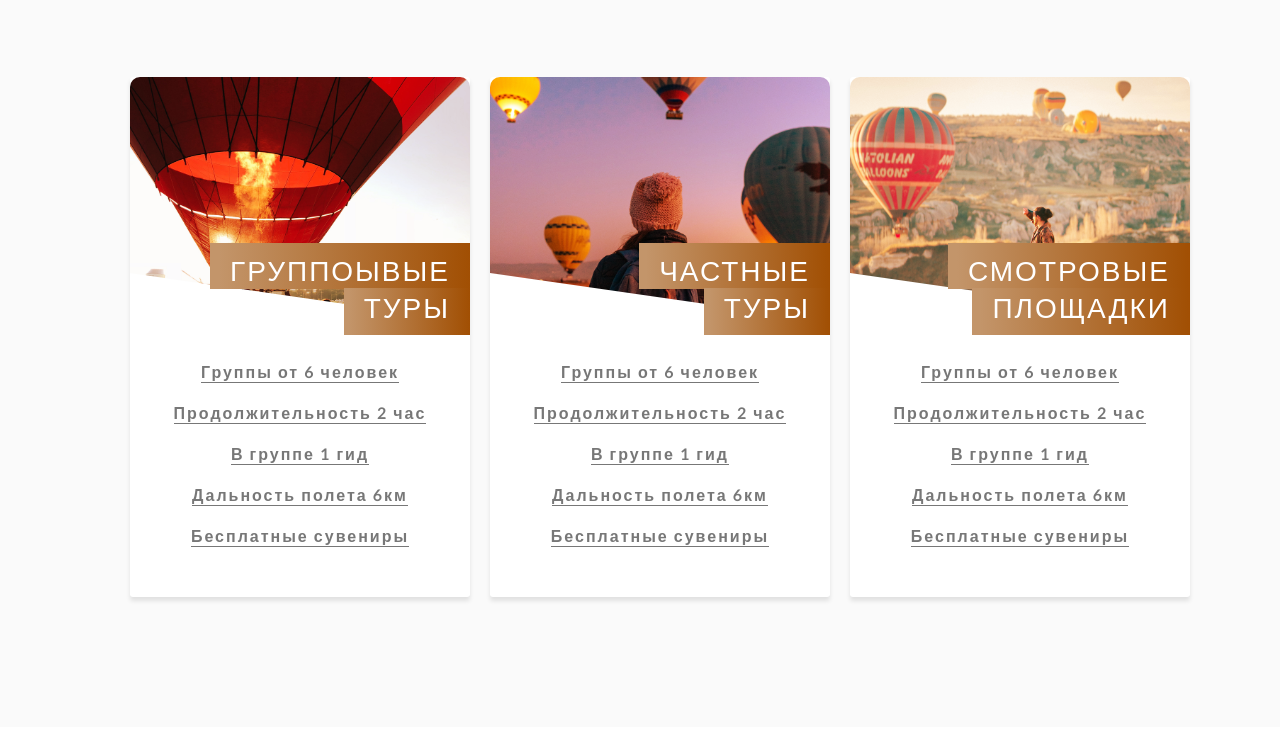
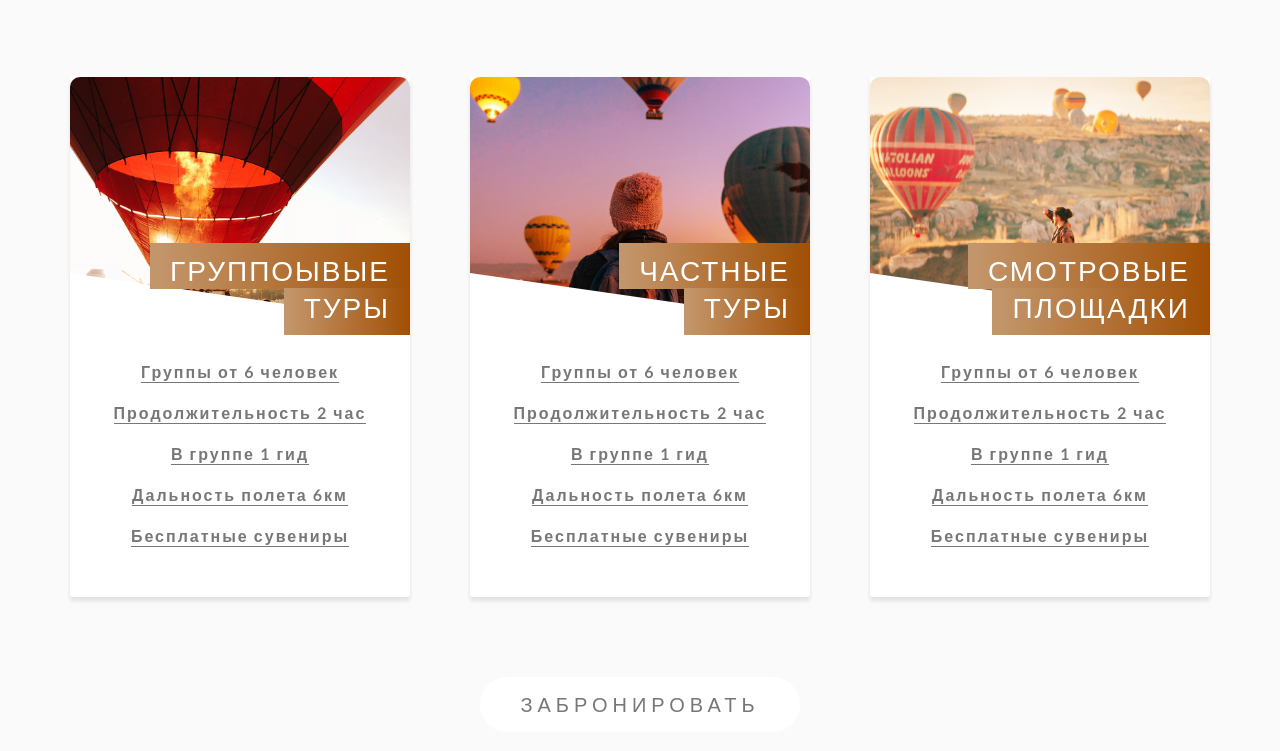
Before and after one commit to ferrum96/project-baloons, a plain HTML site: page index.html in a window 1280 px wide. Shown: the part 1829-2580 px from the top of the page. Before the commit the page ends 2556 px from the top, so only its background shows below. Drawn offline with Linux system fonts and the light colour scheme; files whose address does not match are found by name.

Commit message:
Внесение правок в блок Tours

```diff
--- a/index.html
+++ b/index.html
@@ -122,7 +122,7 @@
 			<section class="tours">
 				<div class="text-align-center">
 					<h2 class="tours__title title-secondary">НАИБОЛЕЕ ПОПУЛЯРНЫЕ ТУРЫ</h2>
-					<div class="row">
+					<div class="row margin-bottom-80px">
 						<div class="col-1-of-3">
 							<div class="tours-card">
 								<div class="tours-card__side tours-card__side_front">
@@ -202,6 +202,8 @@
 							</div>
 						</div>
 					</div>
+					<a href="##" class="tours-card__button button">забронировать</a>
+
 				</div>
 			</section>
 
--- a/sass/components/_button.sass
+++ b/sass/components/_button.sass
@@ -9,7 +9,7 @@
 		border-radius: 5rem
 		font-size: 2rem
 		font-style: normal
-		font-weight: 600
+		font-weight: 400
 		line-height: normal
 		letter-spacing: .5rem
 		transition: all .3s
--- a/sass/components/_tours-card.sass
+++ b/sass/components/_tours-card.sass
@@ -76,7 +76,4 @@
 		letter-spacing: 2px
 		margin-bottom: 8.4rem
 	& .button
-		font-weight: 400
 		padding: 1.5rem 2.1rem
-		font-size: 2rem
-		letter-spacing: .5rem
--- a/sass/layouts/_tours.sass
+++ b/sass/layouts/_tours.sass
@@ -1,4 +1,4 @@
 .tours
-	padding: 8rem
+	padding: 8rem 0
 	&__title
 		margin-bottom: 8rem
```
Also changed, not shown: css/style.css.
